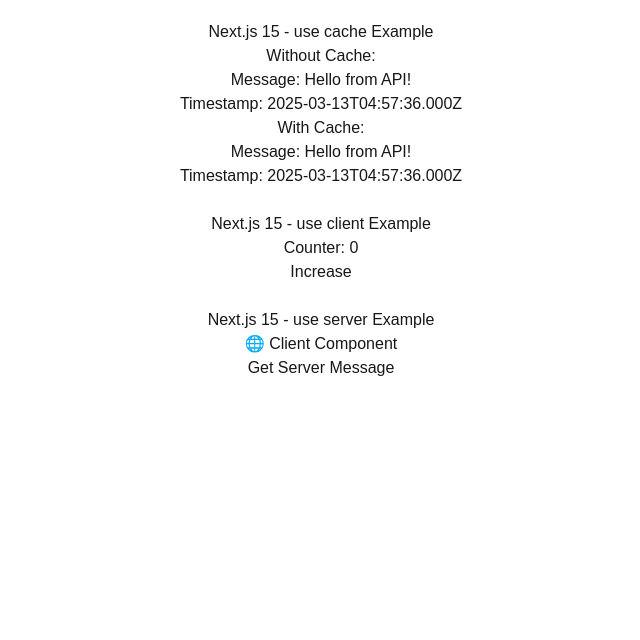
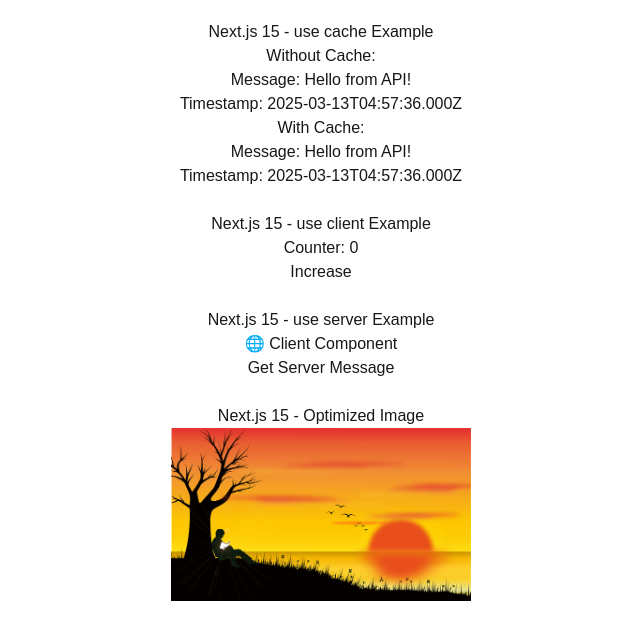
Before and after one commit to Kamakshi-Aruna/NextJs, a Next.js app: page / in a window 1280 px wide. Shown: the top 640 px of the page, without its empty margins (319-959 px from the left). Built offline with nearby package versions, Linux system fonts and the light colour scheme.

Commit message:
Added the Image component.

```diff
--- a/src/app/page.js
+++ b/src/app/page.js
@@ -2,6 +2,7 @@
 import WithCacheComponent from "./components/WithCacheComponent";
 import Counter from "@/app/components/Counter";
 import ClientComponent from "@/app/components/ClientComponent";
+import Image from "next/image";
 
 export default function Home() {
     return (
@@ -14,7 +15,21 @@
             <Counter/><br/>
 
             <h1>Next.js 15 - use server Example</h1>
-            <ClientComponent/>
+            <ClientComponent/><br/>
+
+            <h1>Next.js 15 - Optimized Image</h1>
+            <Image
+                src="/images/nature.webp"
+                width={300}
+                height={150}
+                alt="Nature Logo"
+                priority // Loads image faster
+                style={{
+                    display: 'block',
+                    marginLeft: 'auto',
+                    marginRight: 'auto',
+                }}
+            />
         </div>
     );
 }
```
Also changed, not shown: public/images/nature.webp (added).
